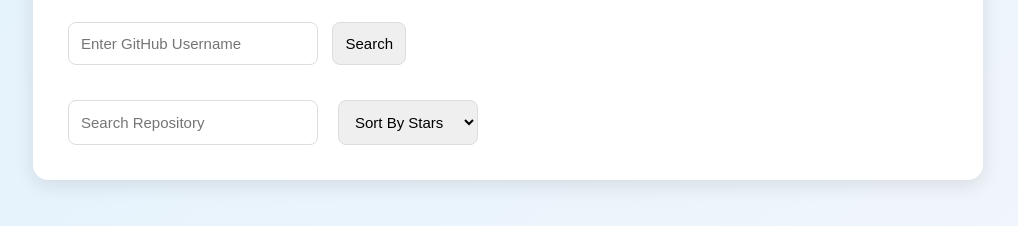
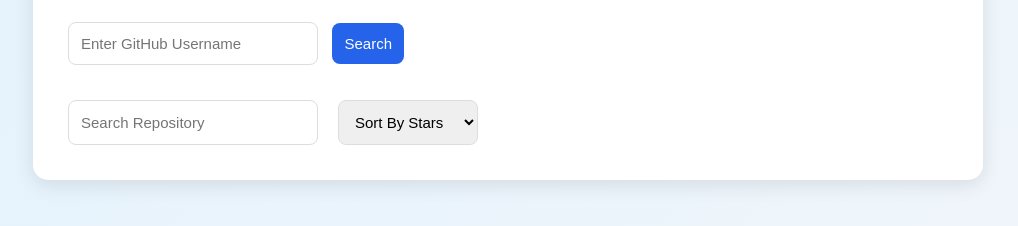
Before and after one commit to disharai123a-oss/GitHub-Developer-Explorer-Multi-Endpoint-APIs, a plain HTML site: page index.html in a window 1280 px wide. Shown: the part 100-326 px from the top of the page, without its empty margins (132-1150 px from the left). Drawn offline with nearby package versions, Linux system fonts and the light colour scheme.

Commit message:
Add styles for buttons in style.css
Added button styles for background color, text color, and transitions.

```diff
--- a/style.css
+++ b/style.css
@@ -61,6 +61,20 @@ input {
 
 
 /* Bhagyashree Part 10 */
+
+/* Styles applied to all buttons */
+button {
+    background: #2563eb;
+    color: white;
+    border: none;
+    transition: 0.3s;
+    cursor: pointer;
+}
+
+
+
+
+
 
 
 
```
